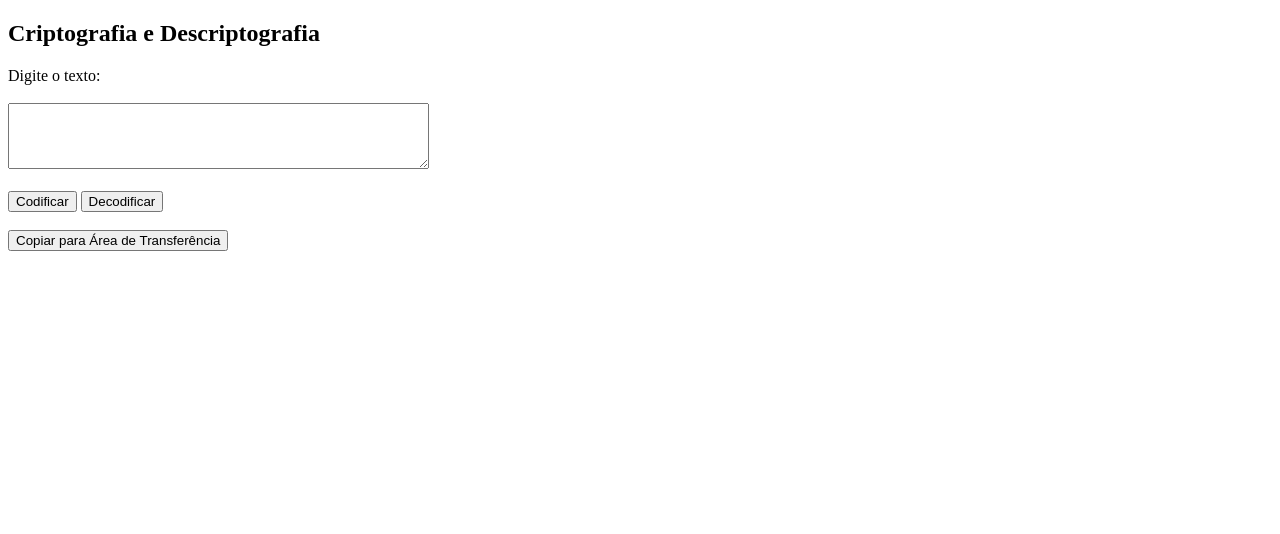
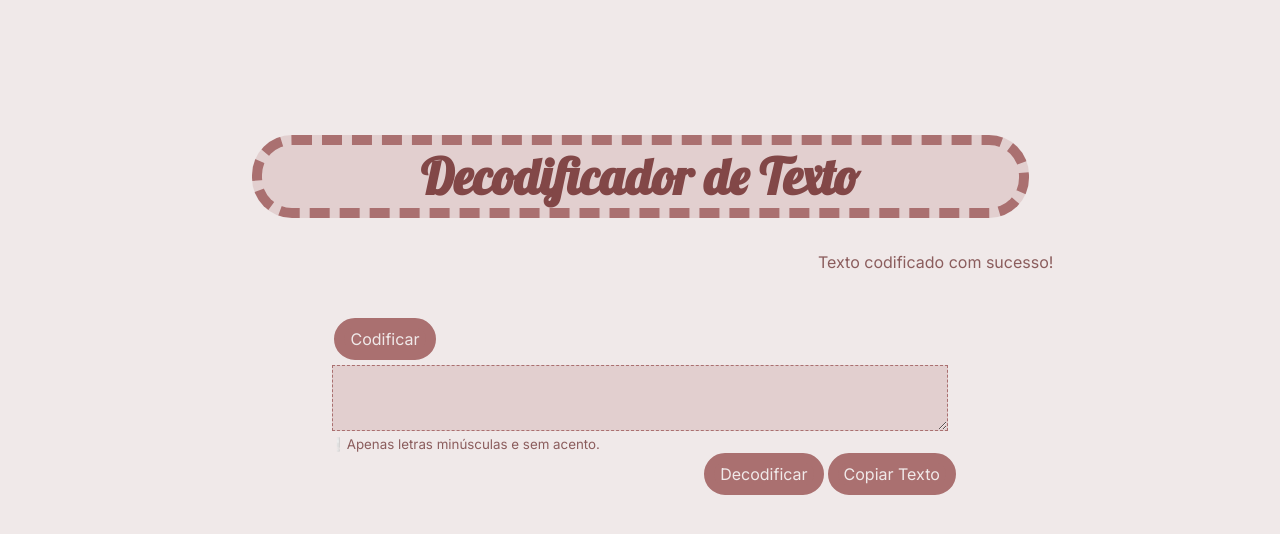
Before and after one commit to 0nahjuh/Projeto-Decodificador, a plain HTML site: page index.html in a window 1280 px wide. Both pictures are taken after a click on the button "Codificar". Drawn offline with Linux system fonts and the light colour scheme.

Commit message:
Add files via upload

```diff
--- a/index.html
+++ b/index.html
@@ -1,22 +1,24 @@
 <!DOCTYPE html>
 <html lang="pt-BR">
-<head>
-<meta charset="UTF-8">
-<meta name="viewport" content="width=device-width, initial-scale=1.0">
-<title>Criptografia e Descriptografia</title>
-</head>
+    <head>
+        <meta charset="UTF-8">
+        <meta name="viewport" content="width=device-width, initial-scale=1.0">
+        <script src="script.js" defer></script>
+        <link rel="stylesheet" href="styles.css">
+    <title>0nahjuh_</title>
+    </head>
 <body>
-
-<h2>Criptografia e Descriptografia</h2>
-
-<label for="texto">Digite o texto:<br>
-<span id="resultado" style="font-weight:bold;"></span></label><br>
-<textarea id="texto" rows="4" cols="50" oninput="atualizarResultado()"></textarea><br><br>
-
-<button onclick="codificar()">Codificar</button>
-<button onclick="decodificar()">Decodificar</button><br><br>
-
-<button onclick="copiarTexto()">Copiar para Área de Transferência</button><br><br>
-    <script src="script.js" defer></script>
+        <center>
+            <h1>Decodificador de Texto</h1>
+            <div id="mensagem"></div>
+            <div class="codi">
+                <button onclick="codificar()">Codificar</button>
+            </div>
+                <textarea class="caixa" id="texto" rows="4" cols="50" oninput="atualizarResultado()"></textarea><br>
+                <small>❕Apenas letras minúsculas e sem acento.</small>
+                <div class="botoes_inferiores">
+                    <button class="botoes" onclick="decodificar()">Decodificar</button>
+                    <button class="botoes" onclick="copiarTexto()">Copiar Texto</button>
+                </div>
+        </center>
 </body>
-</html>
--- a/script.js
+++ b/script.js
@@ -0,0 +1,52 @@
+function codificarTexto(texto) {
+    return texto.replace(/e/g, "enter")
+                .replace(/i/g, "imes")
+                .replace(/a/g, "ai")
+                .replace(/o/g, "ober")
+                .replace(/u/g, "ufat");
+}
+
+function decodificarTexto(texto) {
+    return texto.replace(/enter/g, "e")
+                .replace(/imes/g, "i")
+                .replace(/ai/g, "a")
+                .replace(/ober/g, "o")
+                .replace(/ufat/g, "u");
+}
+
+function atualizarResultado() {
+}
+
+function codificar() {
+    let texto = document.getElementById("texto").value;
+    let resultado = codificarTexto(texto);
+    document.getElementById("texto").value = resultado;
+    exibirMensagem("Texto codificado com sucesso!");
+}
+
+function decodificar() {
+    let texto = document.getElementById("texto").value;
+    let resultado = decodificarTexto(texto);
+    document.getElementById("texto").value = resultado;
+    exibirMensagem("Texto decodificado com sucesso!");
+}
+
+function copiarTexto() {
+    let resultado = document.getElementById("texto").value;
+    navigator.clipboard.writeText(resultado)
+        .then(() => {
+            console.log("Texto copiado para a área de transferência!");
+            exibirMensagem("Texto copiado com sucesso!");
+        })
+        .catch(err => {
+            console.error("Erro ao copiar texto: ", err);
+            exibirMensagem("Erro ao copiar texto. Por favor, tente novamente.");
+        });
+}
+
+function exibirMensagem(mensagem) {
+    document.getElementById("mensagem").textContent = mensagem;
+    setTimeout(() => {
+        document.getElementById("mensagem").textContent = "";
+    }, 5000);
+}
--- /dev/null
+++ b/styles.css
@@ -0,0 +1,60 @@
+@import url('https://fonts.googleapis.com/css2?family=Inter&family=Lobster&display=swap');
+
+
+body {
+    background-color: #F0E9E9;
+}
+
+h1 {
+    text-align: center;
+    font-size: 50px;
+    color: #824747;
+    width: 757px;
+    font-family: "Lobster", sans-serif;
+    border-style:dashed;
+    border-color: #AA7070;
+    border-width: 10px;
+    border-radius: 40px;
+    background-color: #E2CFCF;
+    margin-top: 135px;
+}
+
+.caixa {
+    width: 610px;
+    background-color: #E2CFCF;
+    border-style: dashed;
+    border-color: #AA7070;
+    border-width: 1px;
+}
+
+button {
+    color: #F0E9E9;
+    background-color: #AA7070;
+    border: 10px solid #AA7070;
+    font-size: 16px;
+    border-radius: 30px;
+    font-family: "Inter", sans-serif;
+}
+
+small {
+    margin-right: 350px;
+    color: #8B5D5D;
+    font-family: "Inter", sans-serif;
+
+}
+.codi {
+    margin-top: 100px ;
+    margin-right: 510px;
+    margin-bottom: 5px;
+}
+
+.botoes_inferiores {
+    margin-left: 380px;
+}
+
+#mensagem {
+    position: absolute;
+    margin-left: 810px;
+    color: #8B5D5D;
+    font-family: "Inter", sans-serif;
+}
```
